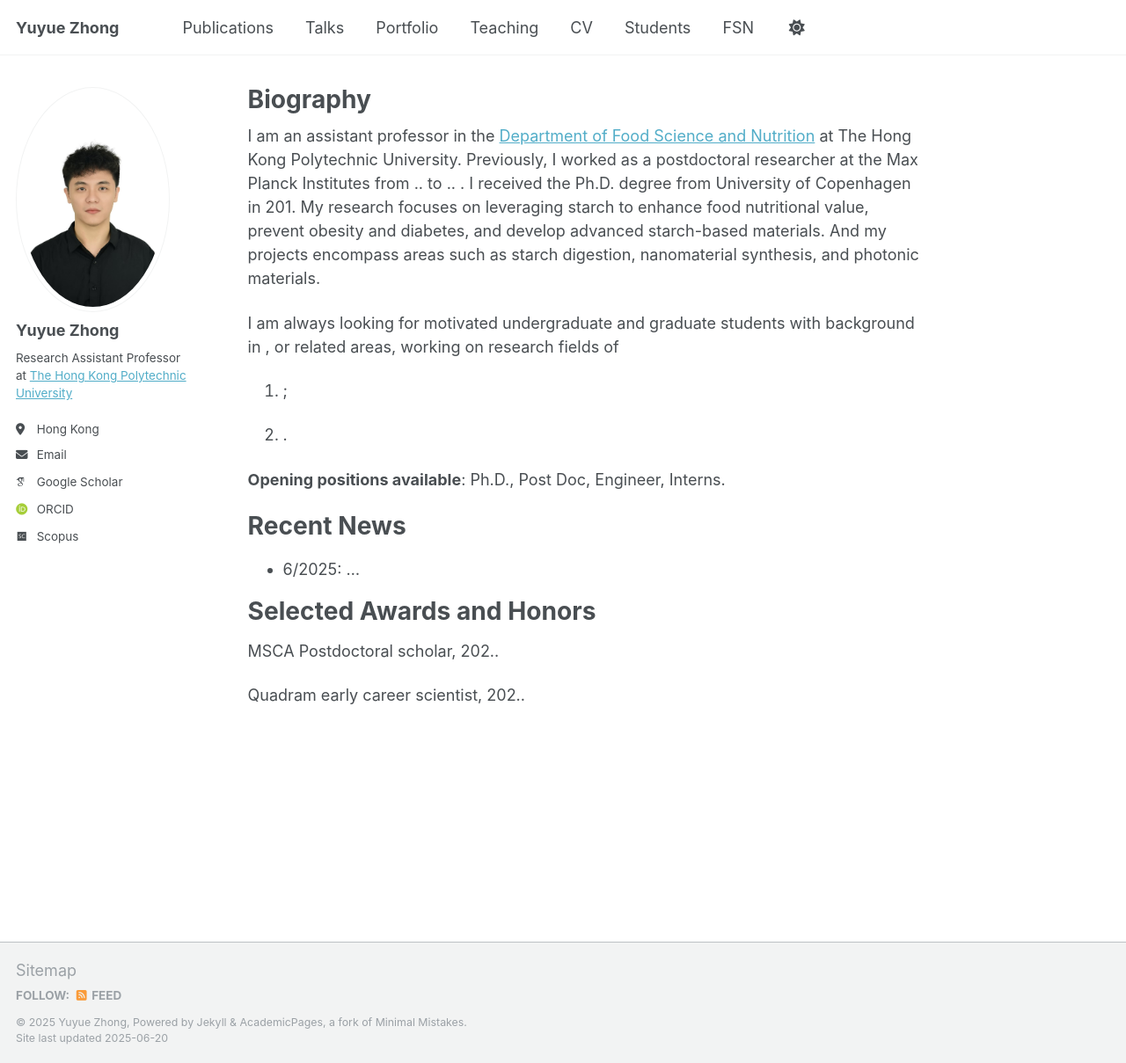
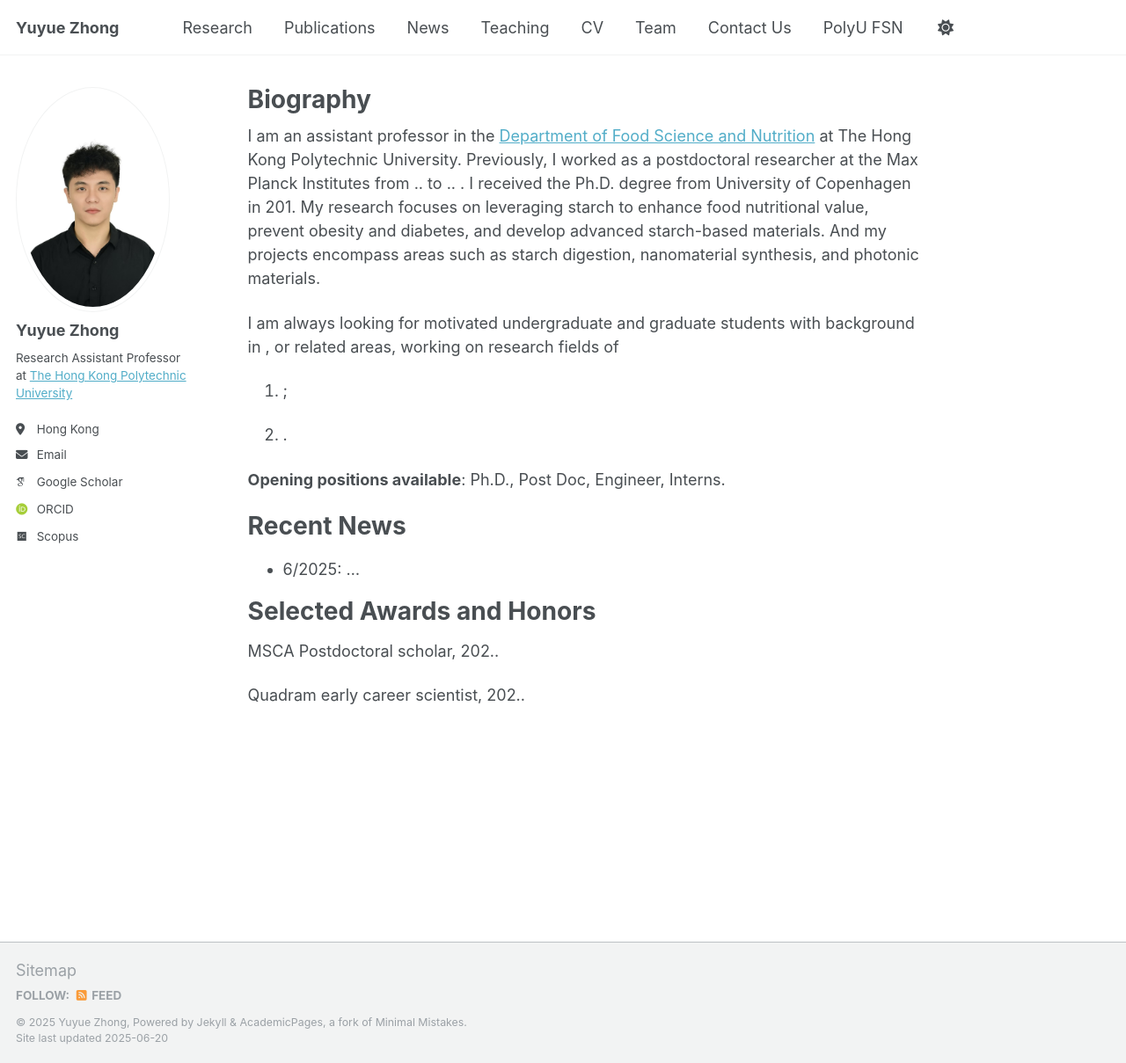
Before and after one commit to Yuyue0221/Yuyue0221.github.io, a Jekyll site: the page built from _pages/about.md, in a window 1280 px wide and 1209 px high. Shown: the whole window at 88% size. Built offline with Jekyll 4.4.1, drawn with Linux system fonts in a browser that asks for light colours; some web fonts are replaced.

Commit message:
Update navigation.yml

```diff
--- a/_data/navigation.yml
+++ b/_data/navigation.yml
@@ -8,14 +8,14 @@
 #      Markdown formatted page while the second is generated using JSON.
 
 main:
+  - title: "Research"
+    url: /portfolio/
+
   - title: "Publications"
     url: /publications/
 
-  - title: "Talks"
-    url: /talks/
-
-  - title: "Portfolio"
-    url: /portfolio/
+  - title: "News"
+    url: /year-archive/
 
   - title: "Teaching"
     url: /teaching/
@@ -23,10 +23,13 @@ main:
   - title: "CV"
     url: /cv/
 
-  - title: "Students"
+  - title: "Team"
     url: /students/
 
-  - title: "FSN"
+  - title: "Contact Us"
+    url: /contact/
+
+  - title: "PolyU FSN"
     url: https://www.polyu.edu.hk/fsn/
 
   # - title: "Guide"
```
